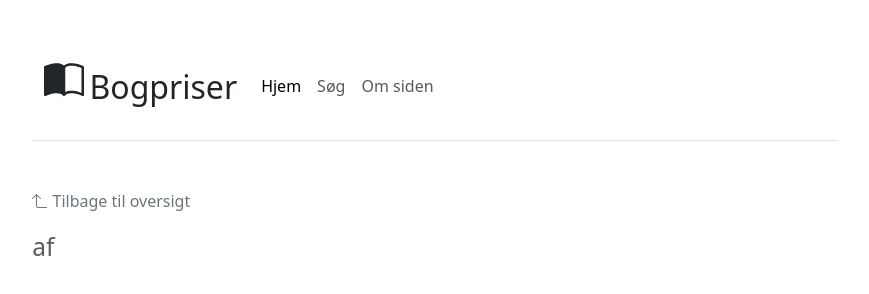
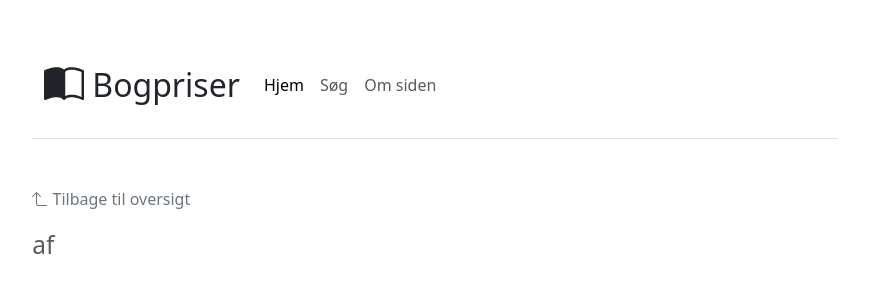
Before and after one commit to dani7354/book-prices, a Flask app: template bookprices/web/templates/book.html in a window 1280 px wide. Shown: the top 294 px of the page, without its empty margins (205-1074 px from the left). Run offline with Flask 3, Linux system fonts and the light colour scheme; the template is opened without the code that fills it, so the values that code supplies are empty; parts of the project's set-up code (start-up, migrations or seed data) failed here and were passed over.

Commit message:
Fix navbar brand

```diff
--- a/bookprices/web/templates/base.html
+++ b/bookprices/web/templates/base.html
@@ -27,12 +27,12 @@
     <header class="pb-3 mb-5 border-bottom">
         <nav class="navbar navbar-expand-lg navbar-light">
           <div class="container-fluid">
-               <a href="/" class="navbar-brand align-items-center text-dark text-decoration-none">
+               <a href="/" class="navbar-brand align-items-center text-dark text-decoration-none d-flex">
                 <svg xmlns="http://www.w3.org/2000/svg" width="40" height="40" fill="currentColor" class="bi bi-book-half"
                  viewBox="0 0 16 16">
                     <path d="M8.5 2.687c.654-.689 1.782-.886 3.112-.752 1.234.124 2.503.523 3.388.893v9.923c-.918-.35-2.107-.692-3.287-.81-1.094-.111-2.278-.039-3.213.492V2.687zM8 1.783C7.015.936 5.587.81 4.287.94c-1.514.153-3.042.672-3.994 1.105A.5.5 0 0 0 0 2.5v11a.5.5 0 0 0 .707.455c.882-.4 2.303-.881 3.68-1.02 1.409-.142 2.59.087 3.223.877a.5.5 0 0 0 .78 0c.633-.79 1.814-1.019 3.222-.877 1.378.139 2.8.62 3.681 1.02A.5.5 0 0 0 16 13.5v-11a.5.5 0 0 0-.293-.455c-.952-.433-2.48-.952-3.994-1.105C10.413.809 8.985.936 8 1.783z"/>
                 </svg>
-                <span class="fs-2 align-items-center">Bogpriser</span>
+                <span class="fs-2 ps-2">Bogpriser</span>
             </a>
             <button class="navbar-toggler" type="button" data-bs-toggle="collapse" data-bs-target="#navbarNav" aria-controls="navbarNav" aria-expanded="false" aria-label="Toggle navigation">
               <span class="navbar-toggler-icon"></span>
```
